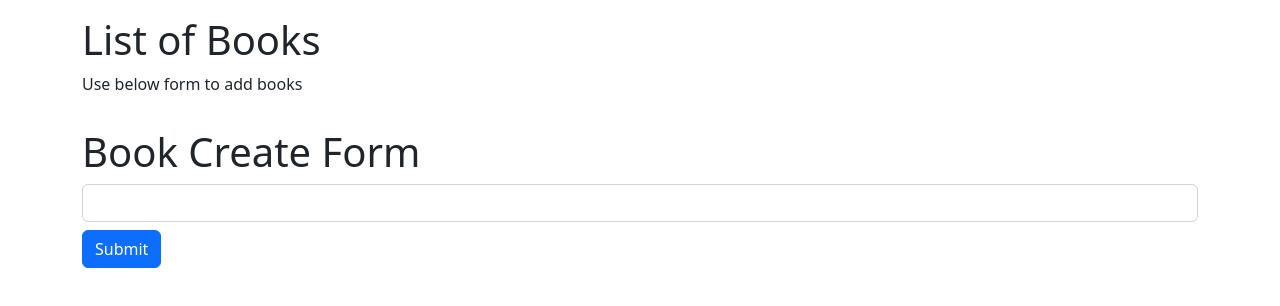
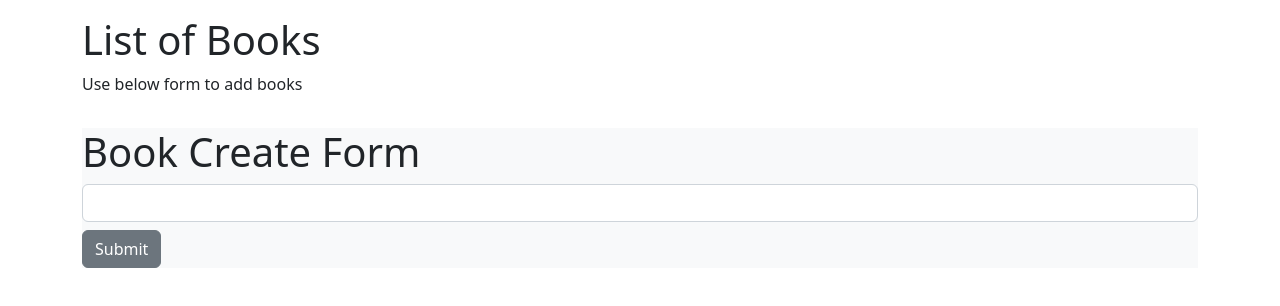
Before and after one commit to ankitabinu1998/reading-list, a React (Create React App) app: page / in a window 1280 px wide. Shown: the top 306 px of the page. Built offline with nearby package versions, Linux system fonts and the light colour scheme.

Commit message:
remove direct manipulation of array

```diff
--- a/src/components/BookCreate.js
+++ b/src/components/BookCreate.js
@@ -10,11 +10,11 @@ export default function BookCreate (props) {
         setTitle('');
     }
     return (
-        <div>
+        <div className="bg-light">
             <h1>Book Create Form</h1>
             <form onSubmit={onBookSubmit}>
                 <Form.Control className="mb-2" type="text" value={title} onChange={(e)=>setTitle(e.target.value)}/>
-                <Button type="submit">Submit</Button>
+                <Button variant='secondary' type="submit">Submit</Button>
             </form>
         </div>
     )
--- a/src/components/BookEdit.js
+++ b/src/components/BookEdit.js
@@ -13,11 +13,13 @@ export default function BookEdit (props) {
         event.preventDefault();;
         const newBooksList = booksList.map(bookInList => {
             if (bookInList.id === book.id) {
-                bookInList.title = newTitle;
+                return {...bookInList,title:newTitle};
             }
             return bookInList;
         })
-        setBooksList(newBooksList);
+        console.log('newBooksList',newBooksList);
+        console.log('oldBooksList',booksList);
+        // setBooksList(newBooksList);
         setNewTitle('');
         setIsEdit(!isEdit);
     }
@@ -33,7 +35,7 @@ export default function BookEdit (props) {
             {isEdit &&
                 <form onSubmit={onSubmitNewTitle}>
                     <Form.Control className="mb-2 mt-2"  type="text" value={newTitle} onChange={(e)=>setNewTitle(e.target.value)}/>
-                    <Button type="submit">Save</Button>
+                    <Button  variant='secondary' type="submit">Save</Button>
                 </form>
             }
         </div>
--- a/src/components/BookShow.js
+++ b/src/components/BookShow.js
@@ -6,7 +6,7 @@ export default function BookShow (props) {
         <Card style={{ width: '20rem' }}>
             <Card.Img variant="top" src="https://media.istockphoto.com/id/1392740267/vector/open-book-line-art.jpg?s=612x612&w=0&k=20&c=spk1njg8DdUNny_XIqVsXsBrDLjarRkLibE3mqYeMqA="/>
             <Card.Body className='d-flex justify-content-between'>
-                <Card.Title>{book.title}</Card.Title>
+                <Card.Title className='text-capitalize'>{book.title}</Card.Title>
                 <BookEdit book={book} setBooksList={setBooksList} booksList={booksList}/>
             </Card.Body>
         </Card>
```
